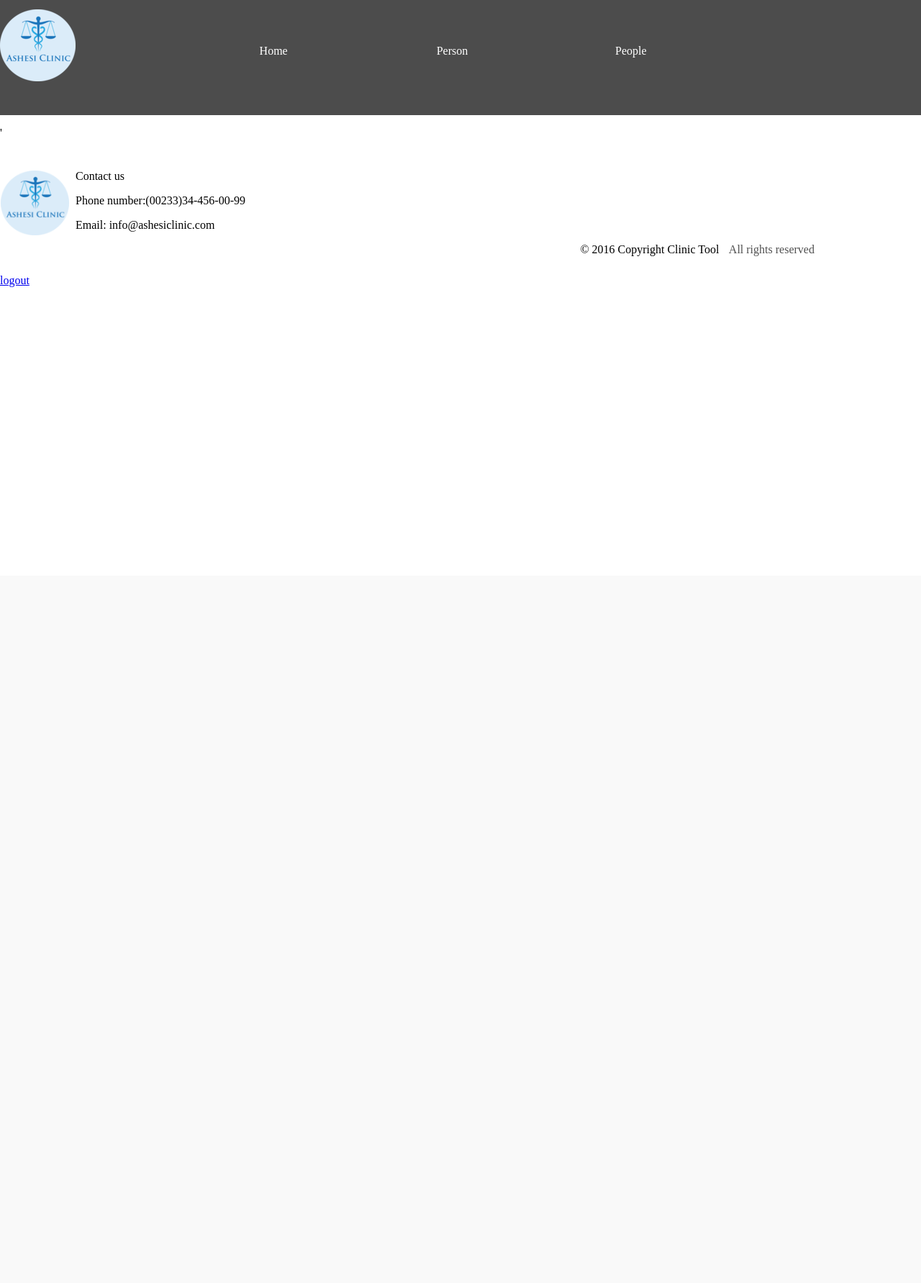
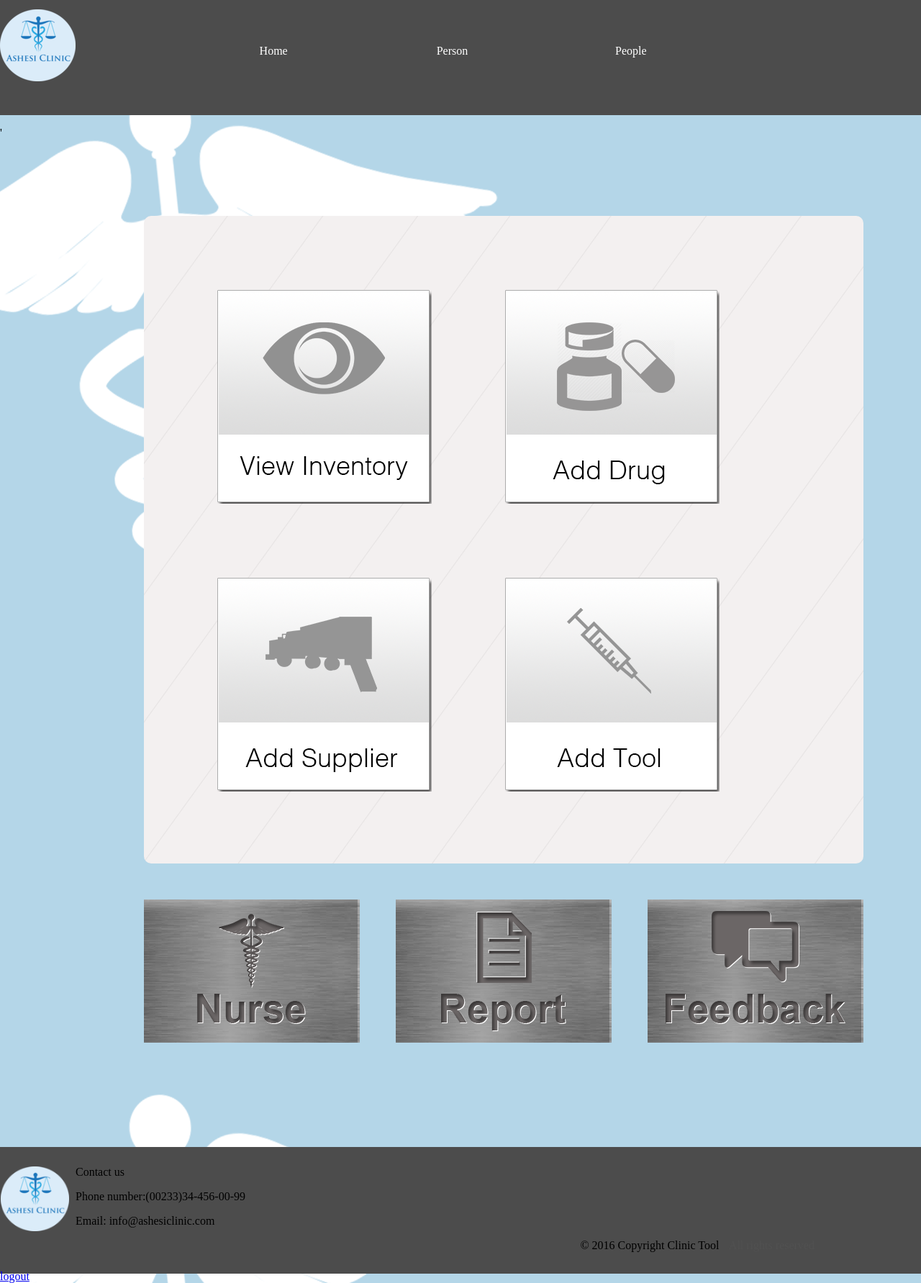
Before and after one commit to hagiosofori/ash-sweb-2016-group4, a PHP site: page /View/hm.php in a window 1280 px wide. Shown: the whole page at 72% size. Before the commit the page ends 399 px from the top, so only its background shows below. Run offline with PHP 8.4, Linux system fonts and the light colour scheme.

Commit message:
included css files

```diff
--- /dev/null
+++ b/css/home.css
@@ -0,0 +1,114 @@
+
+#view_inventory{
+  position: absolute;
+  background-image: url("../img/inventory.png");
+  top:400px;
+  left:300px;
+  width:300px;
+  height:300px;
+  /*background:black;*/
+  }
+#view_inventory:hover{
+  box-shadow: 0 12px 14px 0 rgba(0,0,0,0.24), 0 17px 50px 0 rgba(0,0,0,0.19);
+}
+
+#add_drug{
+  position: absolute;
+  background-image: url("../img/drug.png");
+  top:400px;
+  left:700px;
+  width:300px;
+  height:300px;
+  /*background:black;*/
+}
+
+#add_drug:hover{
+  box-shadow: 0 12px 14px 0 rgba(0,0,0,0.24), 0 17px 50px 0 rgba(0,0,0,0.19);
+}
+
+#add_tool{
+  position: absolute;
+  background-image: url("../img/tool.png");
+  top:800px;
+  left:700px;
+  width:300px;
+  height:300px;
+  /*background:black;*/
+}
+
+#add_tool:hover{
+  box-shadow: 0 12px 14px 0 rgba(0,0,0,0.24), 0 17px 50px 0 rgba(0,0,0,0.19);
+}
+
+#add_supplier{
+  position: absolute;
+  background-image: url("../img/supplier.png");
+  top:800px;
+  left:300px;
+  width:300px;
+  height:300px;
+/*background:black;*/
+}
+
+#add_supplier:hover{
+  box-shadow: 0 12px 14px 0 rgba(0,0,0,0.24), 0 17px 50px 0 rgba(0,0,0,0.19);
+}
+
+#nurse_info{
+  position: absolute;
+  background-image: url("../img/NurseButton.png");
+  top:1250px;
+  left:200px;
+  width:300px;
+  height:200px;
+  /*background:black;*/
+}
+
+#nurse_info:hover{
+  box-shadow: 0 12px 14px 0 rgba(0,0,0,0.24), 0 17px 50px 0 rgba(0,0,0,0.19);
+}
+
+#report{
+  position: absolute;
+  background-image: url("../img/ReportButton.png");
+  top:1250px;
+  left:550px;
+  width:300px;
+  height:200px;
+  /*background:black;*/
+}
+
+#report:hover{
+  box-shadow: 0 12px 14px 0 rgba(0,0,0,0.24), 0 17px 50px 0 rgba(0,0,0,0.19);
+}
+
+#feedback{
+  position: absolute;
+  background-image: url("../img/feeback.png");
+  top:1250px;
+  left:900px;
+  width:300px;
+  height:200px;
+  /*background:black;*/
+}
+
+#feedback:hover{
+  box-shadow: 0 12px 14px 0 rgba(0,0,0,0.24), 0 17px 50px 0 rgba(0,0,0,0.19);
+}
+
+#backrectangle{
+  position: absolute;
+  background-image: url("../img/smallerbackground.png");
+  top:300px;
+  left:200px;
+  width:1000px;
+  height:900px;
+  /*background:white;*/
+  border-radius: 10px;
+}
+
+
+body {
+  background-image: url("../img/standardbackground2.png");
+  /*background-color: #E7F0F5;*/
+}
--- /dev/null
+++ b/css/tablestyle.css
@@ -0,0 +1,94 @@
+table {
+  margin: 30px auto;
+  border-collapse: collapse;
+  border:1px solid #eee;
+  border-bottom: 2px solid #5d9abb;
+  box-shadow:
+   0px 0px 20px rgba(0,0,0,0.10),
+    0px 10px 20px rgba(0,0,0,0.05),
+    0px 20px 20px rgba(0,0,0,0.05),
+    0px 30px 20px rgba(0,0,0,0.05);
+
+}
+th, td {
+  background-color: #eee;
+  color: #aaa;
+  border: 1px solid #aaa;
+  padding: 12px 35px;
+  border-collapse: collapse;
+}
+
+
+td {
+  color: #000;
+}
+
+th {
+  background: #5d9abb;
+  background-color: #5d9abb;
+  color: #000;
+  text-transform: uppercase;
+  font-size:15px;
+  &.last {
+    border-right: none;
+  }
+}
+
+
+
+button {
+  display: inline-block;
+  margin: 0 10px 0 0;
+  padding: 15px 45px;
+  font-size: 20px;
+  font-family: "Bitter",serif;
+  line-height: 1.8;
+  appearance: none;
+  box-shadow: none;
+  border-radius: 0;
+  left: 120px;
+  top: 80px;
+  margin-top: 80px;
+}
+
+.wrapper {
+  text-align: center;
+}
+
+div.flat button {
+  color: #fff;
+  background-color: #6496c8;
+  text-shadow:  #417cb8;
+  border: none;
+
+}
+
+div.flat button:hover,
+div.flat button.hover {
+  background-color: #346392;
+  text-shadow:  #27496d;
+}
+
+div.flat button:active,
+div.flat button.active {
+  background-color: #27496d;
+  text-shadow:  #193047;
+}
+
+.inlineblock {
+  top: 10%; /* IMPORTANT */
+       left: 10%; /* IMPORTANT */
+       display: block;
+       position: absolute;
+       width: 750px;
+       height: 200px;
+
+     }
+
+.footerB {
+  margin-top: 1400px;
+  top: 1300px;
+  background-color: #4C4C4C;
+  height: 11em;
+  bottom:0%;
+}
```
Also changed, not shown: css/loading.css (added, +27 -0 lines), css/style.css (+29 -29 lines).
